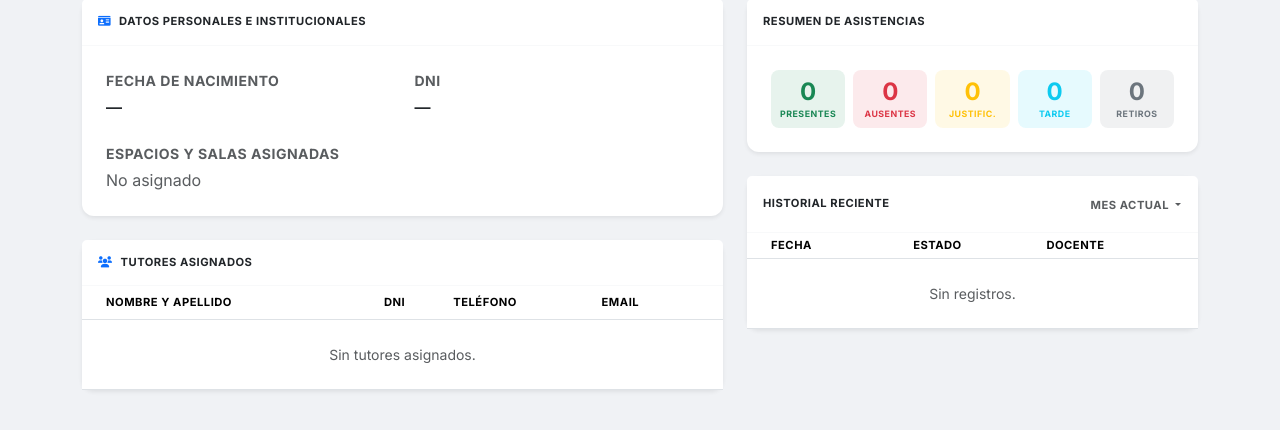
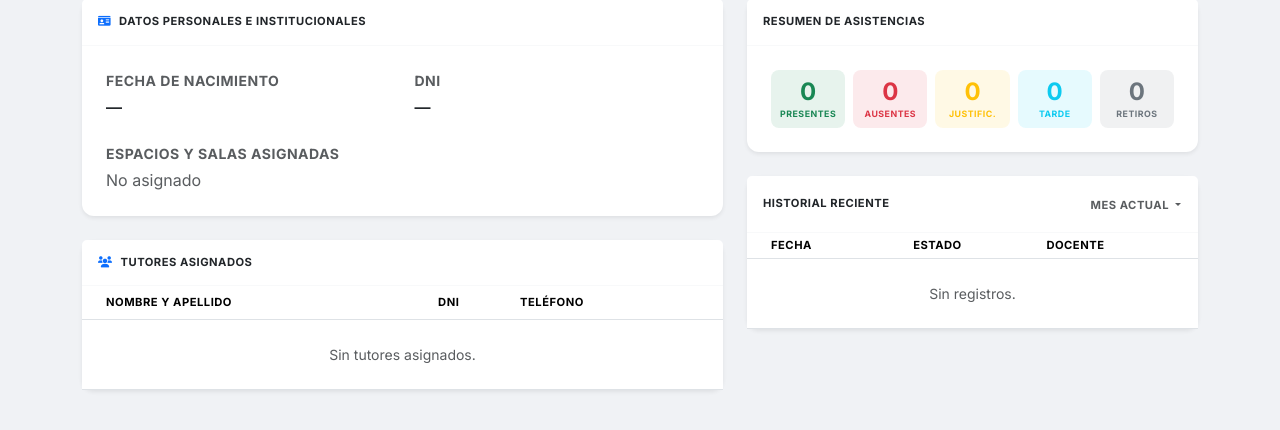
Before and after one commit to datosrcu/tableros-educaci-n, a Django app: template templates/alumnos/detalle_alumno.html in a window 1280 px wide. Shown: the part 225-655 px from the top of the page. Run offline with Django 5.2, Linux system fonts and the light colour scheme; the template is opened without the code that fills it, so the values that code supplies are empty.

Commit message:
removido el campo de email en la tabla de tutores en la base de datos

```diff
--- a/alumnos/admin.py
+++ b/alumnos/admin.py
@@ -55,7 +55,7 @@ class AsistenciaAdmin(admin.ModelAdmin):
 
 @admin.register(Tutor)
 class TutorAdmin(admin.ModelAdmin):
-    list_display = ('apellido', 'nombre', 'dni', 'telefono', 'email')
+    list_display = ('apellido', 'nombre', 'dni', 'telefono')
     search_fields = ('apellido', 'nombre', 'dni')
 
 @admin.register(MotivoJustificacion)
--- a/alumnos/forms.py
+++ b/alumnos/forms.py
@@ -45,7 +45,7 @@ class EditarAlumnoForm(forms.ModelForm):
 class TutorForm(forms.ModelForm):
     class Meta:
         model = Tutor
-        fields = ['nombre', 'apellido', 'dni', 'telefono', 'email']
+        fields = ['nombre', 'apellido', 'dni', 'telefono']
 
 class InscripcionForm(forms.ModelForm):
     class Meta:
--- a/alumnos/models.py
+++ b/alumnos/models.py
@@ -161,7 +161,6 @@ class Tutor(models.Model):
         unique=True
     )
     telefono = models.CharField(max_length=30, blank=True)
-    email = models.EmailField(max_length=100, blank=True)
 
     class Meta:
         verbose_name = "Tutor"
--- a/templates/alumnos/detalle_alumno.html
+++ b/templates/alumnos/detalle_alumno.html
@@ -87,8 +87,7 @@
               <tr>
                 <th class="ps-4">Nombre y Apellido</th>
                 <th>DNI</th>
-                <th>Teléfono</th>
-                <th class="pe-4">Email</th>
+                <th class="pe-4">Teléfono</th>
               </tr>
             </thead>
             <tbody class="small">
@@ -96,8 +95,7 @@
               <tr>
                 <td class="ps-4 fw-bold text-dark">{{ tutor.nombre }} {{ tutor.apellido }}</td>
                 <td class="text-muted">{{ tutor.dni|default:"—" }}</td>
-                <td class="text-muted">{{ tutor.telefono|default:"—" }}</td>
-                <td class="pe-4 text-muted">{{ tutor.email|default:"—" }}</td>
+                <td class="pe-4 text-muted">{{ tutor.telefono|default:"—" }}</td>
               </tr>
               {% empty %}
               <tr>
```
Also changed, not shown: templates/docentes/agregar_alumno.html (+1 -6 lines), alumnos/migrations/0010_remove_tutor_email.py (added), db.sqlite3.
